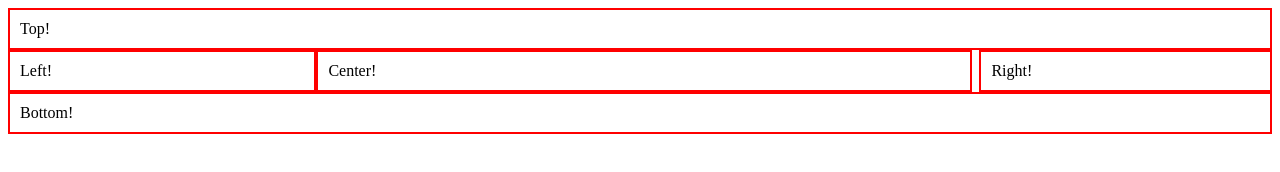
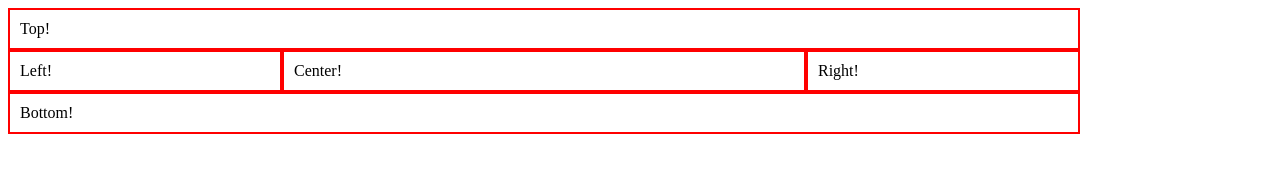
Before and after one commit to tiycola/css2, a plain HTML site: page bharatsingh/layout2/index.html in a window 1280 px wide. Drawn offline with Linux system fonts and the light colour scheme.

Commit message:
modified layout2/styles.css

```diff
--- a/bharatsingh/layout2/styles.css
+++ b/bharatsingh/layout2/styles.css
@@ -1,35 +1,42 @@
 .top {
-	border: 2px solid red;
-	display:block;
-	padding: 10px;
-	margin: auto;
+    border: 2px solid red;
+    display:block;
+    padding: 10px;
+
+    clear:both;
 }
 
 .left {
     border: 2px solid red;
     padding: 10px;
     float: left;
-    width: 22.5%;
+    width: 250px;
 }
 
 .center {
     border: 2px solid red;
     padding: 10px;
     display: inline-block;
-    width: 50%;
+    width: 500px;
+    float:left;
 }
 
 .right {
     border: 2px solid red;
     padding: 10px;
     float: right;
-    width: 21.25%;
+    width: 250px;
 }
 
 
 .bottom {
     border: 2px solid red!important;
     padding: 10px;
-    margin: auto;
+
     clear: both;
 }
+
+body {
+    width: 1072px;
+
+    }
```
Also changed, not shown: 2 other files.
